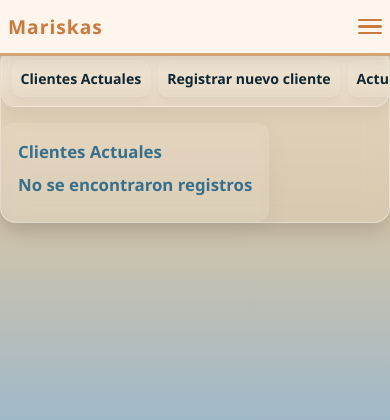
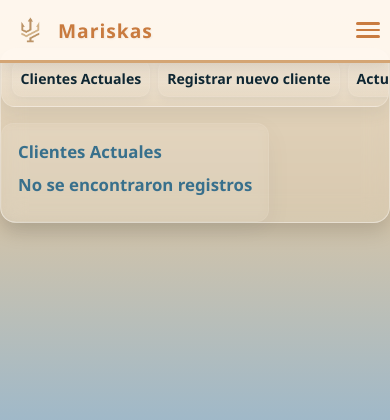
Before and after one commit to AValerio19/pia_bdpwd, a PHP site: page /index.php?vista=clientes&proceso=datos in a window 390 px wide. Shown: the top 420 px of the page. Run offline with PHP 8.4, Linux system fonts and the light colour scheme; data that the repository does not hold is empty.

Commit message:
4to commit: se agregaron iconos de pestaña y logo

```diff
--- a/index.php
+++ b/index.php
@@ -6,12 +6,16 @@
     <meta http-equiv="X-UA-Compatible" content="IE=edge">
     <meta name="viewport" content="width=device-width, initial-scale=1.0">
     <title>Mariskas</title>
+    <link rel="icon" href="src/favicon.png" type="image/png">
     <link rel="stylesheet" href="style/index8.css">
 </head>
 <body>
     <header>
         <div class="header-top">
-            <h1>Mariskas</h1>
+            <a class="header-logo" href="<?php echo $_SERVER['PHP_SELF']; ?>?vista=inicio">
+                <img src="src/logo.png" alt="logo">
+                <h1>Mariskas</h1>
+            </a>
             <input type="checkbox" id="menu-toggle" class="menu-toggle">
             <label for="menu-toggle" class="hamburger">
                 <span></span>
--- a/style/index8.css
+++ b/style/index8.css
@@ -34,6 +34,7 @@ header {
     background: rgba(255, 248, 240, 0.95);
     box-shadow: 0 4px 15px rgba(0, 0, 0, 0.1);
     position: fixed;
+    padding: 10px;
     width: 100%;
     top: 0;
     z-index: 100;
@@ -46,7 +47,6 @@ header {
     display: flex;
     justify-content: space-between;
     align-items: center;
-    padding: 1rem 2rem;
     max-width: 1400px;
 }
 
@@ -56,6 +56,23 @@ header {
     font-weight: 700;
     letter-spacing: 1px;
     text-shadow: 1px 1px 2px rgba(0, 0, 0, 0.05);
+}
+
+.header-logo {
+    display: flex;
+    align-items: center;
+    gap: 0.5rem;
+    text-decoration: none;
+}
+
+.header-logo img {
+    width: 60px;
+    height: auto;
+}
+
+.header-logo h1 {
+    margin: 0;
+    font-size: 1.6rem;
 }
 
 /* Menu Toggle (checkbox invisible) */
@@ -90,7 +107,6 @@ header {
     justify-content: center;
     align-items: center;
     gap: 0.5rem;
-    padding: 0.5rem 2rem 1rem 2rem;
     flex-wrap: wrap;
     max-width: 1400px;
 }
@@ -160,16 +176,11 @@ article {
    ================================================ */
 
 @media (max-width: 1024px) {
-    .header-top {
-        padding: 0.8rem 1.5rem;
-    }
-
     .header-top h1 {
         font-size: 1.7rem;
     }
 
     .navbar {
-        padding: 0.5rem 1.5rem 0.8rem 1.5rem;
         gap: 0.3rem;
     }
 
@@ -256,10 +267,6 @@ article {
         flex-shrink: 0;
     }
 
-    .header-top {
-        padding: 1rem;
-    }
-
     .header-top h1 {
         font-size: 1.5rem;
     }
@@ -274,8 +281,8 @@ article {
         font-size: 1.2rem;
     }
 
-    .header-top {
-        padding: 0.8rem 0.5rem;
+    .header-logo img {
+        width: 40px;
     }
 
     .hamburger {
```
Also changed, not shown: src/favicon.png (added), src/logo.png (added).
